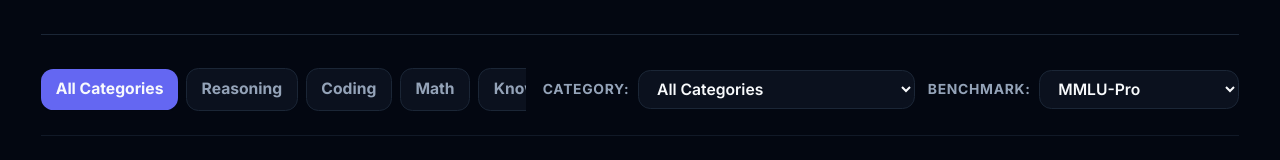
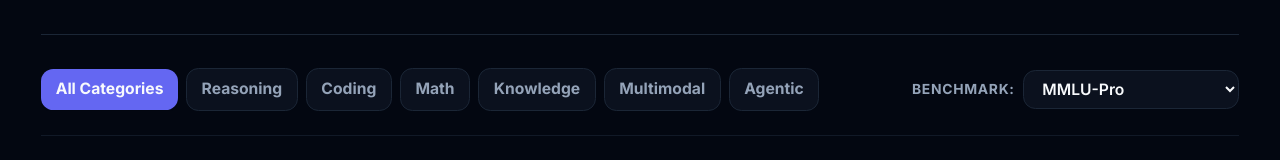
Before and after one commit to Swagat108/OneAtlas, a Next.js app: page /rankings in a window 1280 px wide. Shown: the part 231-391 px from the top of the page. Built offline with nearby package versions, Linux system fonts and the light colour scheme; no server answers; the database is empty.

Commit message:
refactor(rankings): remove redundant category dropdown in favor of category pills

```diff
--- a/src/app/rankings/page.tsx
+++ b/src/app/rankings/page.tsx
@@ -93,31 +93,8 @@ function RankingsContent() {
             })}
           </div>
 
-          {/* Direct Dropdown Selectors */}
-          <div className="flex items-center gap-3 shrink-0">
-            {/* Category Dropdown */}
-            <div className="flex items-center gap-2">
-              <label htmlFor="rankings-category-select" className="text-xs font-bold uppercase tracking-wider text-muted-foreground hidden sm:inline">
-                Category:
-              </label>
-              <select
-                id="rankings-category-select"
-                value={category ?? ""}
-                onChange={(e) => updateParam("category", e.target.value || undefined)}
-                className="rounded-xl border border-border bg-card px-3.5 py-2 text-xs sm:text-sm font-semibold outline-none focus:border-primary text-foreground shadow-xs cursor-pointer"
-              >
-                <option value="">All Categories</option>
-                <option value="MATH">Mathematics (MATH, GSM8K)</option>
-                <option value="REASONING">Reasoning (Arena Elo, GPQA)</option>
-                <option value="CODING">Coding (HumanEval)</option>
-                <option value="MULTIMODAL">Multimodal (MMMU)</option>
-                <option value="KNOWLEDGE">Knowledge (MMLU-Pro)</option>
-                <option value="AGENTIC">Agentic (SWE-bench)</option>
-              </select>
-            </div>
-
-            {/* Benchmark Dropdown */}
-            <div className="flex items-center gap-2">
+          {/* Direct Benchmark Selector */}
+          <div className="flex items-center gap-2 shrink-0">
             <label htmlFor="rankings-benchmark-select" className="text-xs font-bold uppercase tracking-wider text-muted-foreground hidden sm:inline">
               Benchmark:
             </label>
@@ -125,7 +102,7 @@ function RankingsContent() {
               id="rankings-benchmark-select"
               value={benchmark ?? currentBenchmark?.slug ?? ""}
               onChange={(e) => updateParam("benchmark", e.target.value || undefined)}
-                className="rounded-xl border border-border bg-card px-3.5 py-2 text-xs sm:text-sm font-semibold outline-none focus:border-primary text-foreground shadow-xs cursor-pointer max-w-[200px] truncate"
+              className="rounded-xl border border-border bg-card px-3.5 py-2 text-xs sm:text-sm font-semibold outline-none focus:border-primary text-foreground shadow-xs cursor-pointer max-w-[220px] truncate"
             >
               <option value="mmlu-pro">MMLU-Pro</option>
               <option value="arena-elo">Chatbot Arena Elo</option>
@@ -138,7 +115,6 @@ function RankingsContent() {
               <option value="ifeval">IFEval (Reasoning)</option>
               <option value="arc-challenge">ARC-Challenge</option>
             </select>
-            </div>
           </div>
         </div>
 
```
Lines whose indentation alone changed are shown as unchanged.
